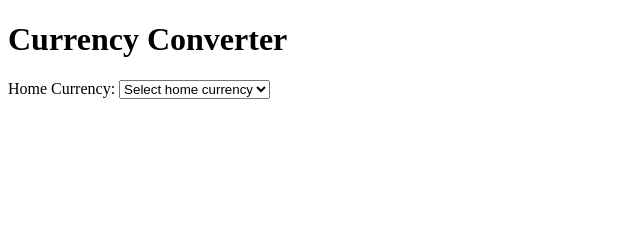
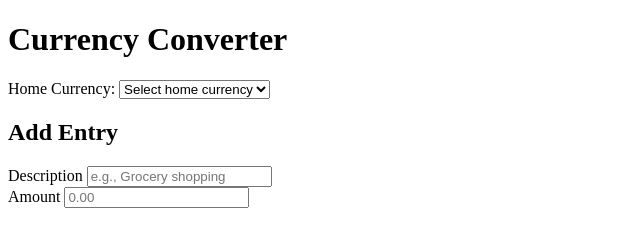
Before and after one commit to nimcomuxidinaxmed7-cmd/Expense-Tracker-project, a plain HTML site: page index.html in a window 1280 px wide. Shown: the whole page, without its empty margins (0-640 px from the left). Drawn offline with Linux system fonts and the light colour scheme.

Commit message:
Add expense form with description and amount inputs

```diff
--- a/index.html
+++ b/index.html
@@ -20,5 +20,18 @@
             <option value="INR">INR (₹)</option>
             <option value="JPY">JPY (¥)</option>
         </select>
+      </div>
+     <section>
+       <h2>Add Entry</h2>
+       <form id="entryForm">
+        <!-- Description -->
+        <div>
+            <label for="description">Description</label>
+            <input type="text" id="description" name="description" placeholder="e.g., Grocery shopping" required/>
+        </div>
 
-     </div>
+        <!--Amount -->
+        <div>
+         <label for="amount">Amount</label>
+         <input type="number" id="number" name="amount" placeholder="0.00" min="0.01" step="0.01" required/>
+        </div>
```
